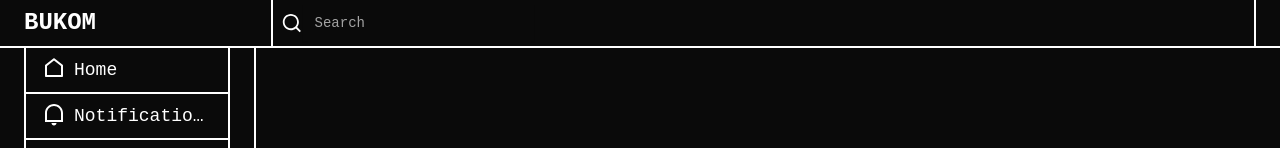
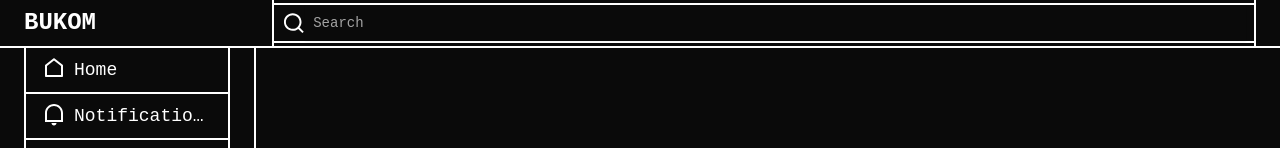
Before and after one commit to amih51/bukom, a Next.js app: page /search in a window 1280 px wide. Shown: the top 148 px of the page. Built offline with nearby package versions, Linux system fonts and the light colour scheme; no server answers; sample sign-in values are in the browser's storage.

Commit message:
fix: navbar's search field

```diff
--- a/src/app/(main)/search/page.tsx
+++ b/src/app/(main)/search/page.tsx
@@ -1,7 +1,7 @@
 import { Metadata } from "next";
 import getSession from "@/lib/get-session";
 import { redirect } from "next/navigation";
-import SearchField from "@/components/nav/search-field";
+import SearchField from "@/components/search-field";
 
 export const metadata: Metadata = {
   title: "Search",
--- a/src/components/nav/navbar.tsx
+++ b/src/components/nav/navbar.tsx
@@ -1,6 +1,6 @@
 import Link from "next/link";
 import ProfileButton from "./profile-btn";
-import SearchField from "./search-field";
+import SearchField from "../search-field";
 
 export default function Navbar() {
   return (
@@ -10,8 +10,10 @@ export default function Navbar() {
           BUKOM
         </Link>
       </div>
-      <div className="hidden h-full w-full items-center border-x-2 px-2 sm:flex">
-        <SearchField />
+      <div className="hidden size-full items-center border-x-2 sm:flex">
+        <div className="w-full border-y-2 px-2">
+          <SearchField />
+        </div>
       </div>
       <div className="flex h-full items-center border-x-2 sm:hidden">
         <ProfileButton />
--- a/src/components/nav/search-field.tsx
+++ b/src/components/search-field.tsx
@@ -1,7 +1,7 @@
 "use client";
 
 import { useRouter } from "next/navigation";
-import { Input } from "../ui/input";
+import { Input } from "./ui/input";
 import { RiSearchLine } from "react-icons/ri";
 
 export default function SearchField() {
@@ -19,7 +19,7 @@ export default function SearchField() {
     <form onSubmit={handleSubmit} method="GET" action="/search">
       <div className="flex flex-row items-center">
         <RiSearchLine className="size-6" />
-        <Input name="q" placeholder="Search" className="border-0 pe-10" />
+        <Input name="q" placeholder="Search" className="pl-2" />
       </div>
     </form>
   );
```
